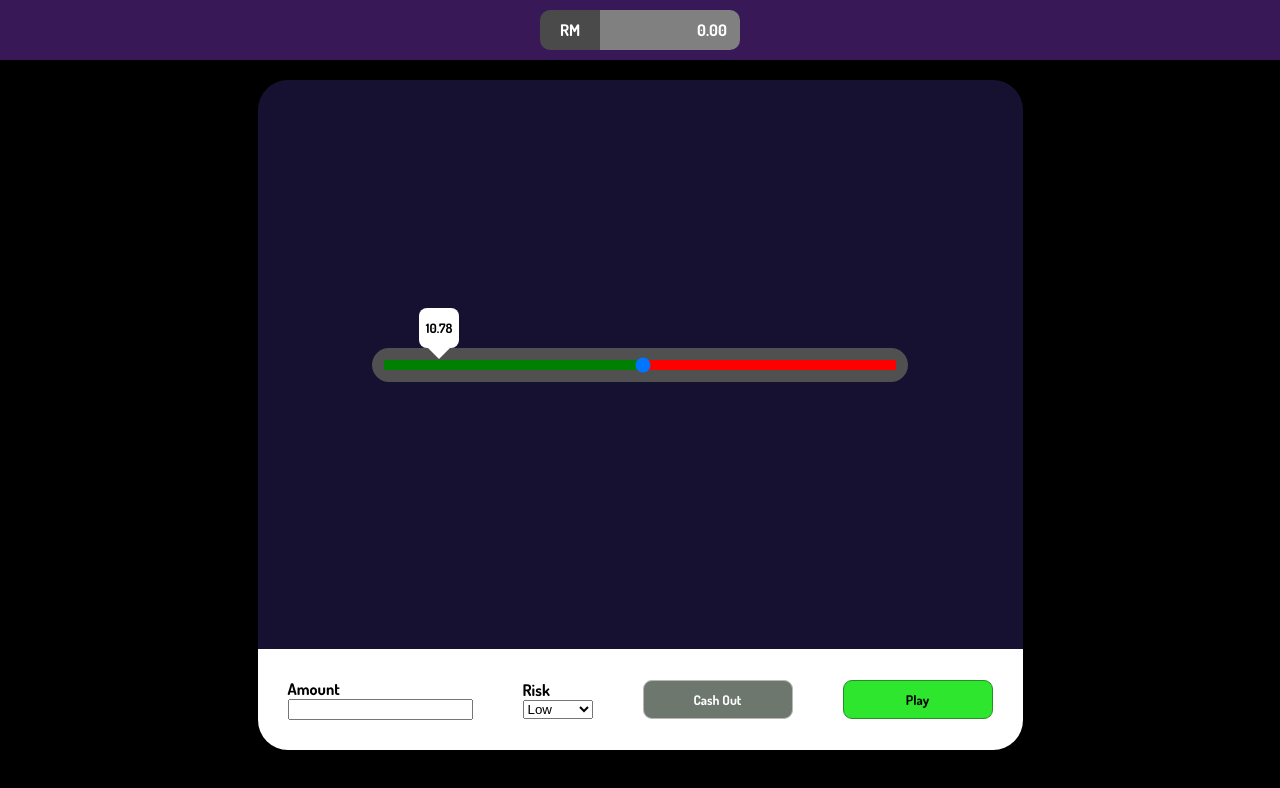
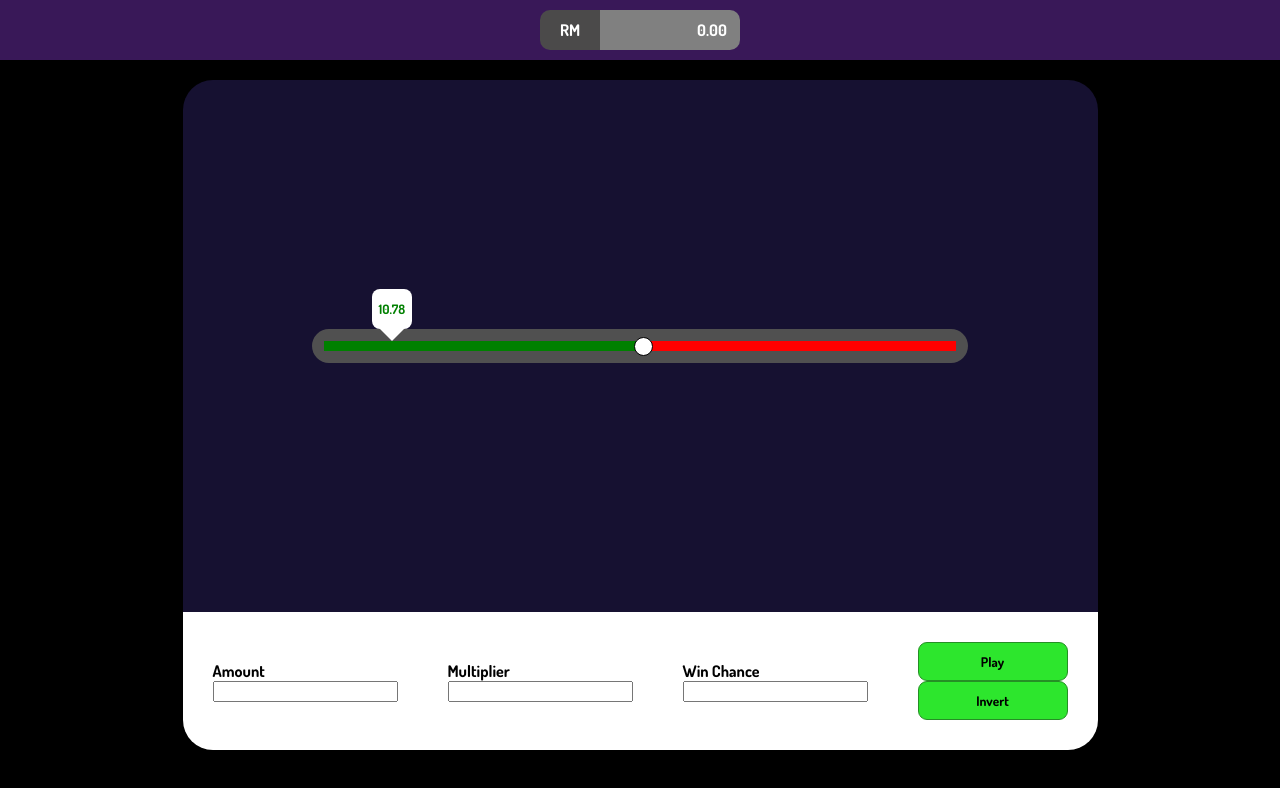
Before and after one commit to PelajarPalingArif/Dice, a plain HTML site: page index.html in a window 1280 px wide. Both pictures are taken after a click on the button "Play". Drawn offline with Linux system fonts and the light colour scheme.

Commit message:
Added Win Chance, Multiplier Tab and Invert Button

```diff
--- a/app.js
+++ b/app.js
@@ -1,19 +1,68 @@
+
+let inversemode = false;
+let posColor = "green";
+let negColor = "red";
+let firstClick = true;
+
+let changePoint = 50;
+
 let movingSlider = document.querySelector(".moving-slider");
-document.querySelector("#rangeInput").oninput = function() {
-    var valueDisplay = (this.value-this.min)/(this.max-this.min)*100 + 1;
-    this.style.background = 'linear-gradient(to right, green 0%, green ' + valueDisplay + '%, red ' + valueDisplay + '%, red 100%)'
+let winChanceInput = document.querySelector("#winChanceInput");
+let multiplierInput = document.querySelector("#multiplierInput");
+let inverseButton = document.querySelector("#inverse-button");
+let rangeInput = document.querySelector("#rangeInput");
+let edge = 0.05;
 
+inverseButton.addEventListener("click", function() {
+  const tempColor = posColor;
+  posColor = negColor;
+  negColor = tempColor;
+  inversemode = !inversemode;
+  var valueDisplay = (rangeInput.value-rangeInput.min)/(rangeInput.max-rangeInput.min)*100 ;
+  rangeInput.style.background = `linear-gradient(to right, ${posColor} 0%, ${posColor} ${valueDisplay}%, ${negColor} ${valueDisplay}%, ${negColor} 100%)`;
+
+})
+rangeInput.oninput = function() {
+    var valueDisplay = (this.value-this.min)/(this.max-this.min)*100 ;
+    this.style.background = `linear-gradient(to right, ${posColor} 0%, ${posColor} ${valueDisplay}%, ${negColor} ${valueDisplay}%, ${negColor} 100%)`;
+
+    console.log(this.value);
+    changePoint = this.value;
+    generateWinChance(this.value);
+    generateMultiplier(this.value);
 };
+
+
+function generateWinChance(value){
+  winChanceInput.value = value;
+}
+
+function generateMultiplier(value){
+  multiplierInput.value = (1 / (value / 100) - edge).toFixed(2);
+}
 
 
 document.querySelector("#play-button").onclick = function() {
   const min = 0;
-  const max = 95.5;
+  const max = 96;
 
   const randomNumber = parseFloat((Math.random() * 100).toFixed(2));
-  const sliderPosition = parseFloat((randomNumber / 100 * 95.5).toFixed(2));
+  const sliderPosition = parseFloat((randomNumber / 100 * max).toFixed(2));
+
   movingSlider.style.left = `calc( ${sliderPosition}% - 8px)`;
-  movingSlider.textContent = randomNumber;
+  movingSlider.textContent = randomNumber.toFixed(2);
+  if(firstClick){
+    movingSlider.style.opacity = "1";
+    firstClick = false;
+  }
+  if(randomNumber > changePoint) {
+    movingSlider.style.color = `${negColor}`;
+    if(inversemode)console.log("Win");
+  }
+  else {
+    movingSlider.style.color = `${posColor}`;
+    if(!inversemode)console.log("Win");
+  }
   console.log(`calc( ${sliderPosition}%+ 10px - 18px)`);
 
 
--- a/index.html
+++ b/index.html
@@ -6,7 +6,7 @@
     <meta name="viewport" content="width=device-width, initial-scale=1.0">
     <title>Dices</title>
     <link rel="stylesheet" href="style.css">
-    <link rel="shortcut icon" href="dice.png" type="image/x-icon">
+    <link rel="shortcut icon" href="diceedit.png" type="image/x-icon">
 </head>
 
 <body>
@@ -24,20 +24,24 @@
         </div>
         <div class="control">
 
-            <div class="amount-wrap">
+            <div class="control-wrap">
                 <label for="amountInput">Amount</label>
                 <input type="number" id="amountInput">
             </div>
-            <div class="risk-wrap">
-                <label for="riskInput">Risk</label>
-                <select name="risk" id="risk">
-                    <option value="10">Low</option>
-                    <option value="15">Medium</option>
-                    <option value="25">High</option>
-                </select>
+
+            <div class="control-wrap">
+                <label for="amountInput">Multiplier</label>
+                <input type="number" id="multiplierInput">
             </div>
-            <div class="clear-wrap"><button id="cashOut-button" disabled>Cash Out</button></div>
-            <div class="play-wrap"><button id="play-button">Play</button></div>
+            <div class="control-wrap">
+                <label for="amountInput">Win Chance</label>
+                <input type="number" id="winChanceInput">
+            </div>
+
+            <div class="play-wrap">
+                <button id="play-button">Play</button>
+                <button id="inverse-button">Invert</button>
+            </div>
         </div>
     </div>
 
--- a/style.css
+++ b/style.css
@@ -103,7 +103,7 @@ left : 0, min, 95.5, max
 .moving-slider {
     position: absolute;
     top: -40px;
-    left: calc(47.75% - 8px);
+    left: calc(0% - 8px);
     background-color: white;
     width: 40px;
     height: 40px;
@@ -113,17 +113,18 @@ left : 0, min, 95.5, max
     align-items: center;
     border-radius: 20%;
     transition: left .4s ease-in-out;
+    opacity: 0;
 }
 
 .moving-slider::after {
     position: absolute;
-    content:' ';
+    content: ' ';
     width: 0;
     height: 0;
     border-left: 12px solid transparent;
     border-right: 12px solid transparent;
     border-top: 12px solid white;
-    top:99%;
+    top: 99%;
 
 
 }
@@ -141,6 +142,25 @@ left : 0, min, 95.5, max
     -webkit-appearance: none;
 }
 
+#rangeInput::-webkit-slider-thumb {
+    border-radius: 50%;
+    border: 1px solid black;
+    -webkit-appearance: none;
+    appearance: none;
+    width: 19px;
+    height: 19px;
+    background: white;
+    cursor: pointer;
+}
+
+#rangeInput::-moz-range-thumb {
+    border-radius: 50%;
+    border: 1px solid black;
+    width: 19px;
+    height: 19px;
+    background: white;
+    cursor: pointer;
+}
 
 
 
@@ -165,10 +185,17 @@ left : 0, min, 95.5, max
     margin-right: 30px;
 }
 
-.amount-wrap,
-.risk-wrap {
+.control-wrap {
     display: flex;
     flex-direction: column;
+}
+
+#winChanceInput:after {
+    content: "%";
+    position: absolute;
+    right: 10px;
+    top: 50%;
+    pointer-events: none;
 }
 
 button {
```
Also changed, not shown: diceedit.png (added).
